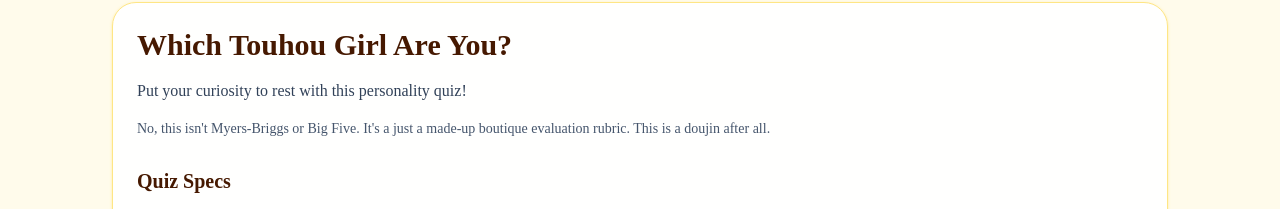
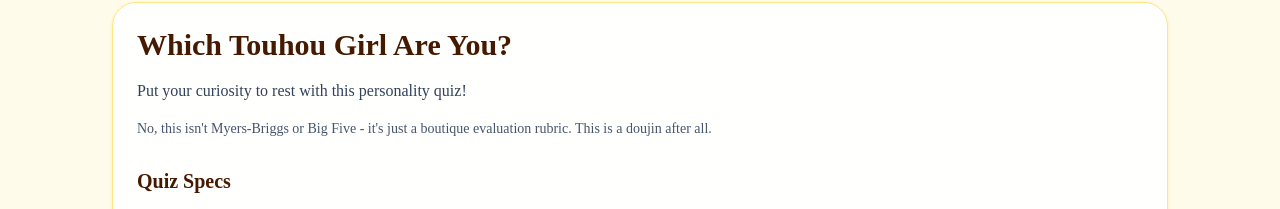
Before and after one commit to kurantoB/whichtouhou26, a Vue app: page / in a window 1280 px wide. Shown: the part 123-332 px from the top of the page. Built offline with nearby package versions, Linux system fonts and the light colour scheme; a web font is replaced by a local one.

Commit message:
Update Home.vue

```diff
--- a/src/views/Home.vue
+++ b/src/views/Home.vue
@@ -7,7 +7,7 @@
           Put your curiosity to rest with this personality quiz!
         </p>
         <p class="max-w-2xl text-sm text-slate-600">
-          No, this isn't Myers-Briggs or Big Five. It's a just a made-up boutique evaluation rubric. This is a doujin after all.
+          No, this isn't Myers-Briggs or Big Five - it's just a boutique evaluation rubric. This is a doujin after all.
         </p>
         <div class="space-y-2 pt-4 text-slate-700">
           <h2 class="text-xl font-semibold text-amber-950">Quiz Specs</h2>
```
